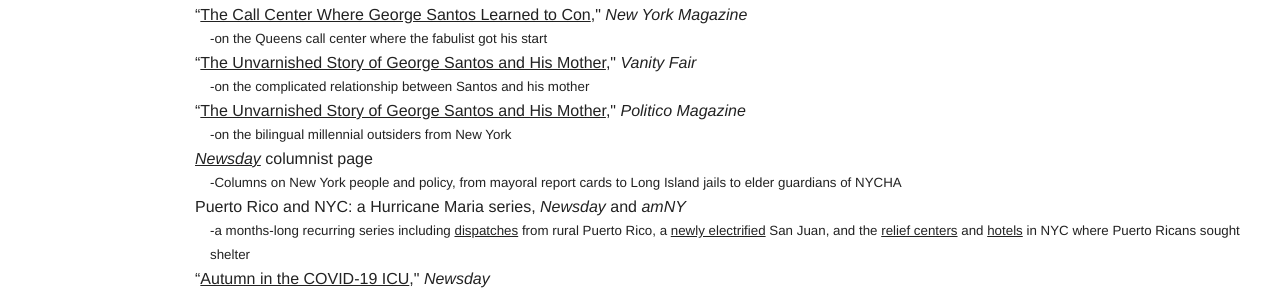
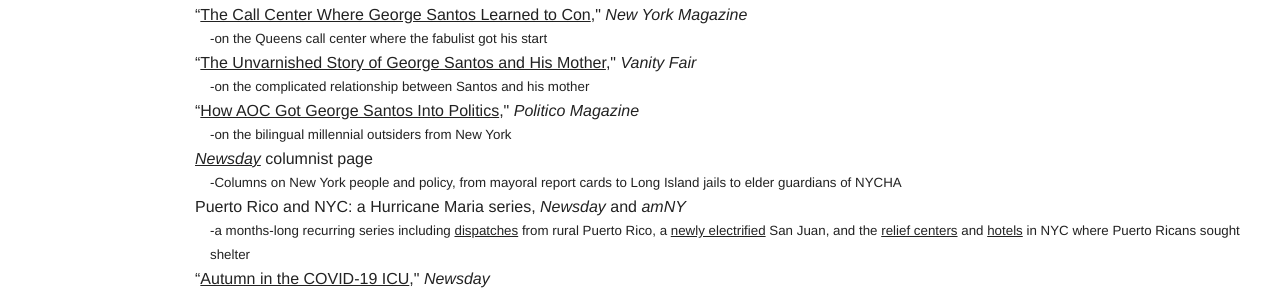
Before and after one commit to mjchiusano/mjchiusano.github.io, a Jekyll site: the page built from work.html, in a window 1280 px wide. Shown: the part 714-1008 px from the top of the page. Built offline with Jekyll 4.4.1, drawn with Linux system fonts in a browser that asks for light colours; Markdown is read by kramdown in place of the engine named in the settings.

Commit message:
Update work.html

```diff
--- a/work.html
+++ b/work.html
@@ -46,7 +46,7 @@
    <li>“<a href="https://www.vanityfair.com/news/2023/11/the-unvarnished-story-of-george-santos-and-his-mother">The Unvarnished Story of George Santos and His Mother</a>," <i>Vanity Fair</i>
  <small class="gutter-pad-left">-on the complicated relationship between Santos and his mother</small></li>
 
-  <li>“<a href="How AOC Got George Santos Into Politics">The Unvarnished Story of George Santos and His Mother</a>," <i>Politico Magazine</i>
+  <li>“<a href="https://www.politico.com/news/magazine/2023/11/11/george-santos-aoc-congress-00123963">How AOC Got George Santos Into Politics</a>," <i>Politico Magazine</i>
  <small class="gutter-pad-left">-on the bilingual millennial outsiders from New York</small></li>
 
    <li><a href="http://www.newsday.com/opinion/columnists/mark-chiusano"><i>Newsday</i></a> columnist page
```
